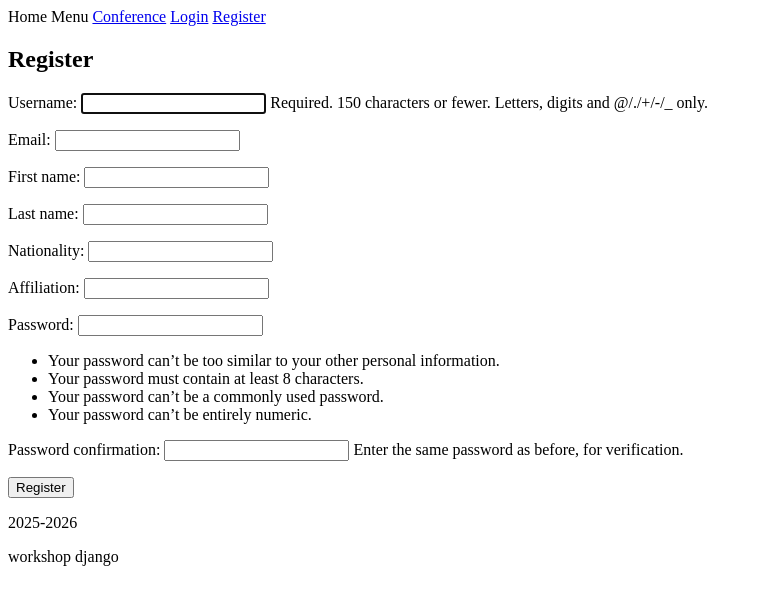
After one commit to hoss2004/frameworkDjangoTp, a Django app: page /user/register/ in a window 1280 px wide. The commit adds this page. Shown: the top 605 px of the page, without its empty margins (0-759 px from the left). Run offline with Django 5.2, Linux system fonts and the light colour scheme.

Commit message:
login and sign up

```diff
--- a/ConferenceApp/views.py
+++ b/ConferenceApp/views.py
@@ -3,6 +3,7 @@ from .models import Conference
 from django.views.generic import ListView,DetailView,CreateView,UpdateView,DeleteView
 from django.urls import reverse_lazy
 from .forms import ConferenceModel
+from django.contrib.auth.mixins import LoginRequiredMixin
 
 def all_conferences(req):
     conference_liste=Conference.objects.all()
@@ -22,7 +23,7 @@ class ConferenceDetails(DetailView):
     pk_url_kwarg = "pk"
 
 # Create your views here.
-class ConferenceCreate(CreateView):
+class ConferenceCreate(LoginRequiredMixin,CreateView):
     model=Conference
     template_name="conference/conference_form.html"
     #fields="__all__"
@@ -30,7 +31,7 @@ class ConferenceCreate(CreateView):
 
     success_url=reverse_lazy("conference_liste")
 
-class ConferenceUpdate(UpdateView):
+class ConferenceUpdate(LoginRequiredMixin,UpdateView):
     model=Conference
     template_name="conference/conference_form.html"
     #fields="__all__"
--- a/GestionConference/settings.py
+++ b/GestionConference/settings.py
@@ -125,3 +125,6 @@ STATIC_URL = 'static/'
 DEFAULT_AUTO_FIELD = 'django.db.models.BigAutoField'
 
 AUTH_USER_MODEL="UserApp.User"
+LOGIN_REDIRECT_URL="conference_liste"
+LOGOUT_REDIRECT_URL="login"
+LOGIN_URL="login"
--- a/GestionConference/urls.py
+++ b/GestionConference/urls.py
@@ -19,5 +19,6 @@ from django.urls import path,include
 
 urlpatterns = [
     path('admin/', admin.site.urls),
-    path('Conference/',include("ConferenceApp.urls"))
+    path('Conference/',include("ConferenceApp.urls")),
+    path('user/', include('UserApp.urls')),
 ]
--- /dev/null
+++ b/UserApp/forms.py
@@ -0,0 +1,11 @@
+from django.contrib.auth.forms import UserCreationForm
+from .models import User
+from django import forms
+class userRegistrationForm(UserCreationForm):
+    class Meta:
+        model = User
+        fields = ['username','email','first_name','last_name','nationality','affiliation','password1','password2']
+        widgets = {
+            'email':forms.EmailInput(),
+            'password1':forms.PasswordInput(),
+            }
--- /dev/null
+++ b/UserApp/urls.py
@@ -0,0 +1,9 @@
+from django.urls import path
+from . import views
+from django.contrib.auth.views import LoginView
+urlpatterns = [
+    path("register/", views.register, name="register"),
+    path("login/", LoginView.as_view(template_name="login.html"),name="login"),
+    path("logout/", views.logout_view, name="logout"),
+
+    ]
--- a/UserApp/views.py
+++ b/UserApp/views.py
@@ -1,3 +1,17 @@
 from django.shortcuts import render
+from .forms import userRegistrationForm
+from django.shortcuts import redirect
+from django.contrib.auth import logout
+def register(request):#cree un compte
+    if request.method == 'POST':#bech nabathdonc envoie nestamel methode post
+        form = userRegistrationForm(request.POST)
+        if form.is_valid():
+            form.save()
+            return redirect('login')#baad ma ykml el inscription yrouhou lel page mta3 login
+    else:
+        form = userRegistrationForm()#hethi kenha get
+    return render(request, 'register.html', {'form': form})#render trajaa 3 hajet request template w contexte format dictionnaire fih el variable form eli bech nasta3mlouha fel template
 
-# Create your views here.
+def logout_view(req):
+    logout(req)
+    return redirect('login')
--- a/template/Conference/liste.html
+++ b/template/Conference/liste.html
@@ -27,6 +27,8 @@
         <td>{{ c.end_date }}</td>
 
         <td><a href="{% url 'ConferenceDetails' c.pk %}">Voir détails</a></td>
+        {% if user.is_authenticated and user.role == "commitee" %}
+
         <td><a href="{% url 'conference_edit' c.pk %}">Modifier</a></td>
         <td><a href="{% url 'conference_delete' c.pk %}">Delete</a></td>
     </tr>
--- a/template/base.html
+++ b/template/base.html
@@ -1,9 +1,19 @@
 <html>
     <body>
         <nav>
-            <a href="">Home</a>
-            <a href="{% url 'conference_liste' %}">Conferences</a>
-        </nav>
+        <a >Home</a>
+        <a>Menu</a>
+        <a href="{% url 'conference_liste' %}">Conference</a>
+        <a contact >    </a>
+        {% if user.is_authenticated %}
+        <a {{user.username}}>   </a>
+        <a href="{% url 'logout' %}">Logout</a>
+        {% else %}
+        <a href="{% url 'login' %}">Login</a>
+        <a href="{% url 'register' %}">Register</a>
+
+        {% endif %}
+    </nav>
         <div>
             {% block content %}{% endblock %}
         </div>
--- /dev/null
+++ b/template/register.html
@@ -0,0 +1,9 @@
+{%extends 'base.html' %}
+{%block content %}
+<h2>Register</h2>
+<form method="post">
+    {% csrf_token %}
+    {{ form.as_p }}
+    <button type="submit">Register</button>
+</form>
+{%endblock %}
```
Also changed, not shown: template/login.html (added, +10 -0 lines).
